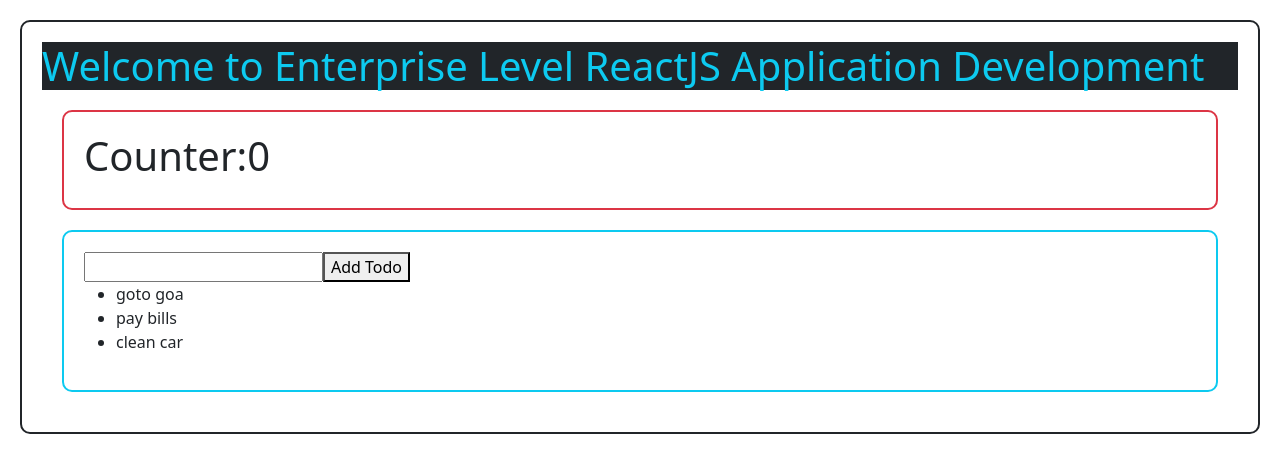
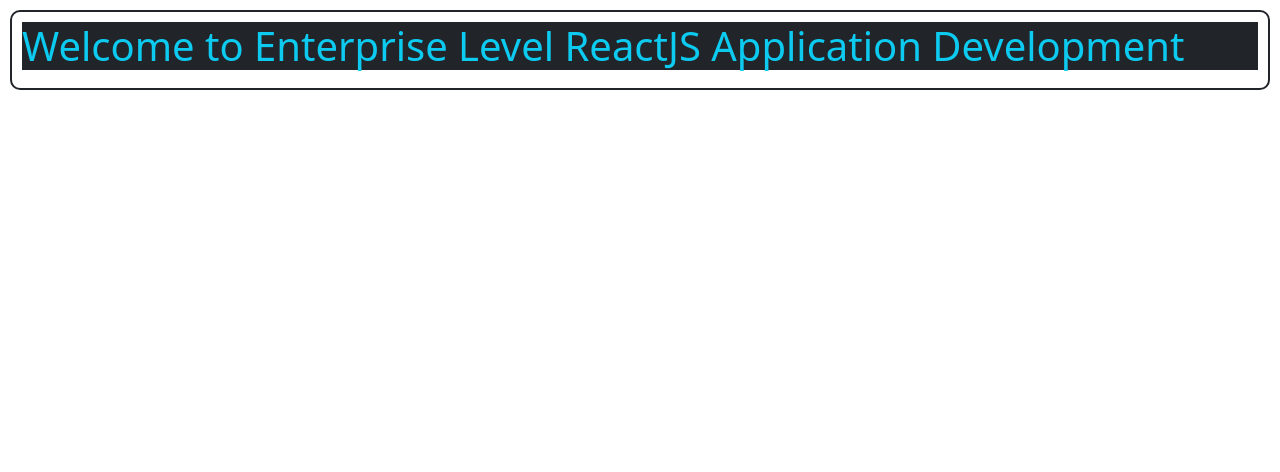
Before and after one commit to edupoly/twb1reactapp, a React (Vite) app: page / in a window 1280 px wide. Shown: the top 472 px of the page. Built offline with nearby package versions, Linux system fonts and the light colour scheme.

Commit message:
more depth

```diff
--- a/src/App.jsx
+++ b/src/App.jsx
@@ -1,13 +1,9 @@
-import Counter from "./Counter";
-import Todolist from "./Todolist";
 function App() {
   return (
     <div className="mybox">
       <h1 className="bg-dark text-info">
         Welcome to Enterprise Level ReactJS Application Development
       </h1>
-      <Counter></Counter>
-      <Todolist></Todolist>
     </div>
   );
 }
--- a/src/Counter.jsx
+++ /dev/null
@@ -1,10 +0,0 @@
-import React from "react";
-function Counter() {
-  const [count, setCount] = React.useState(0);
-  return (
-    <div className="mybox border-danger">
-      <h1>Counter:{count}</h1>
-    </div>
-  );
-}
-export default Counter;
--- a/src/Todolist.jsx
+++ /dev/null
@@ -1,23 +0,0 @@
-import React from "react";
-
-function Todolist() {
-  const [todos, setTodos] = React.useState([
-    "goto goa",
-    "pay bills",
-    "clean car",
-  ]);
-
-  return (
-    <div className="mybox border-info">
-      <input type="text" />
-      <button>Add Todo</button>
-      <ul>
-        {todos.map((t) => {
-          return <li>{t}</li>;
-        })}
-      </ul>
-    </div>
-  );
-}
-
-export default Todolist;
--- a/src/index.css
+++ b/src/index.css
@@ -1,7 +1,7 @@
 @import url("../node_modules/bootstrap/dist/css/bootstrap.min.css");
 .mybox{
-  margin:20px;
-  padding:20px;
+  margin:10px;
+  padding:10px;
   border:2px solid;
   border-radius: 10px;
 }
```
